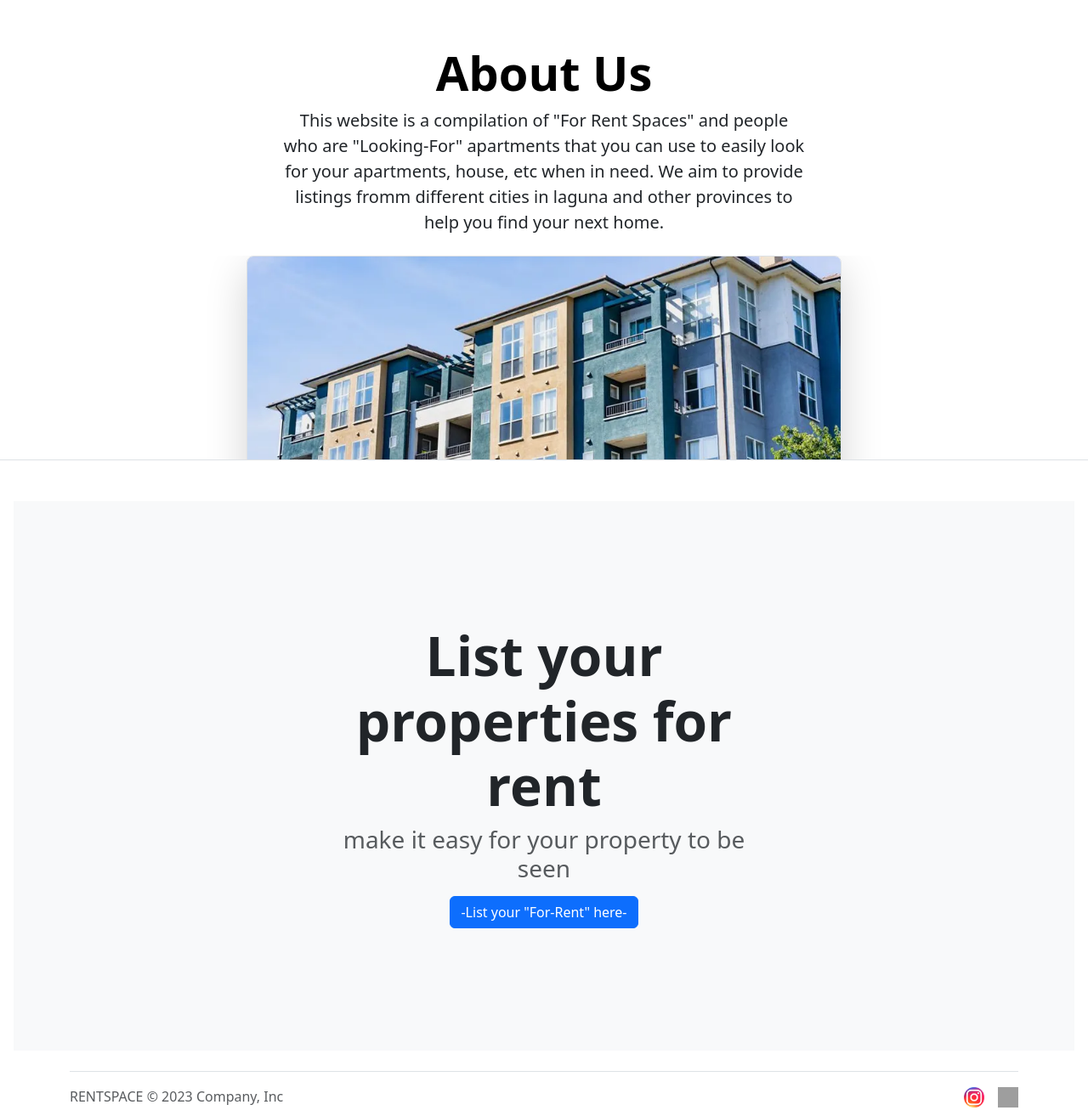
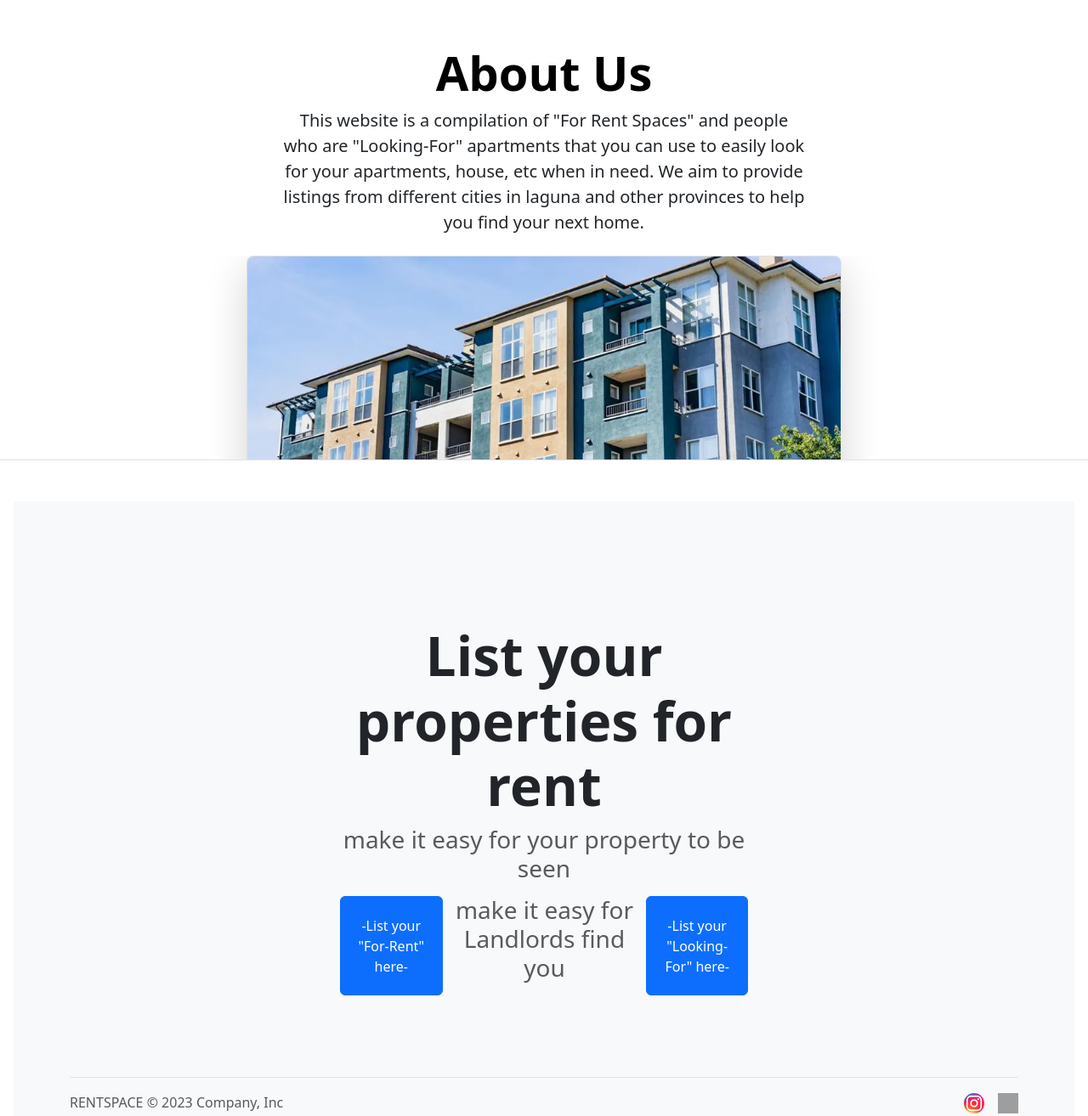
Before and after one commit to emmanuelquijano14/mp1-project, a plain HTML site: page index.html in a window 1280 px wide. Shown: the part 820-2134 px from the top of the page at 85% size. Drawn offline with nearby package versions, Linux system fonts and the light colour scheme; grey boxes are pictures that could not be loaded.

Commit message:
added landlords

```diff
--- a/index.html
+++ b/index.html
@@ -108,7 +108,7 @@
       <h1 class="display-4 fw-bold text-body-emphasis">About Us</h1>
       <div class="col-lg-6 mx-auto">
         <p class="lead mb-4">This website is a compilation of "For Rent Spaces" and people who are "Looking-For" apartments that you can use to easily
-          look for your apartments, house, etc when in need. We aim to provide listings fromm
+          look for your apartments, house, etc when in need. We aim to provide listings from
           different cities in laguna and other provinces to help you find your next home.</p>
       </div>
       <div class="overflow-hidden" style="max-height: 30vh;">
@@ -124,6 +124,11 @@
       <div class="d-grid gap-2 d-sm-flex justify-content-sm-center">
         <button id="myBtn2" type="button" class="btn btn-primary" data-bs-toggle="modal" data-bs-target="#exampleModalCenteredScrollable" fdprocessedid="z4bqq5">
           -List your "For-Rent" here-
+        </button>
+        <h3 class="fw-normal text-muted mb-3">make it easy for Landlords find you</h3>
+      <div class="d-grid gap-2 d-sm-flex justify-content-sm-center">
+        <button id="myBtn3" type="button" class="btn btn-primary" data-bs-toggle="modal" data-bs-target="#exampleModalCenteredScrollable" fdprocessedid="z4bqq5">
+          -List your "Looking-For" here-
         </button>
       </div>
     </div>
```
